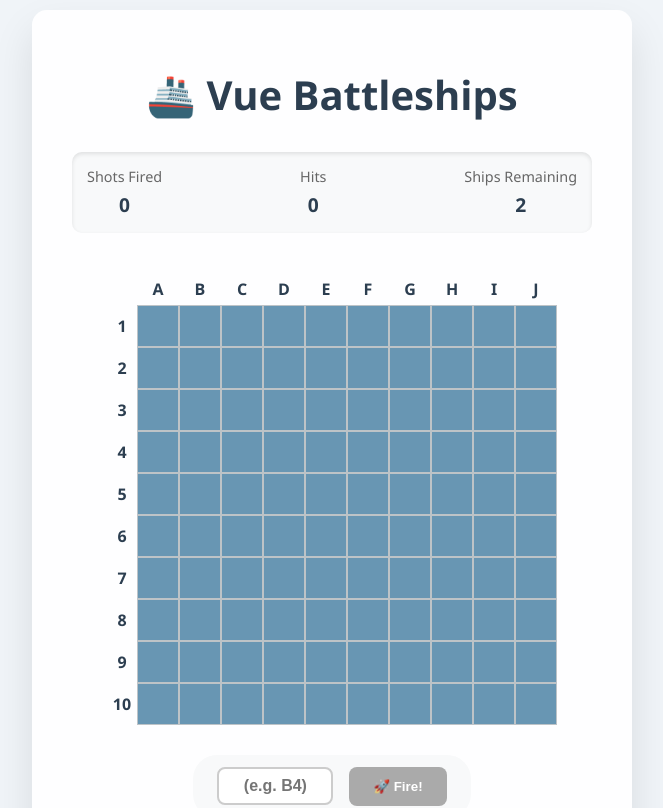
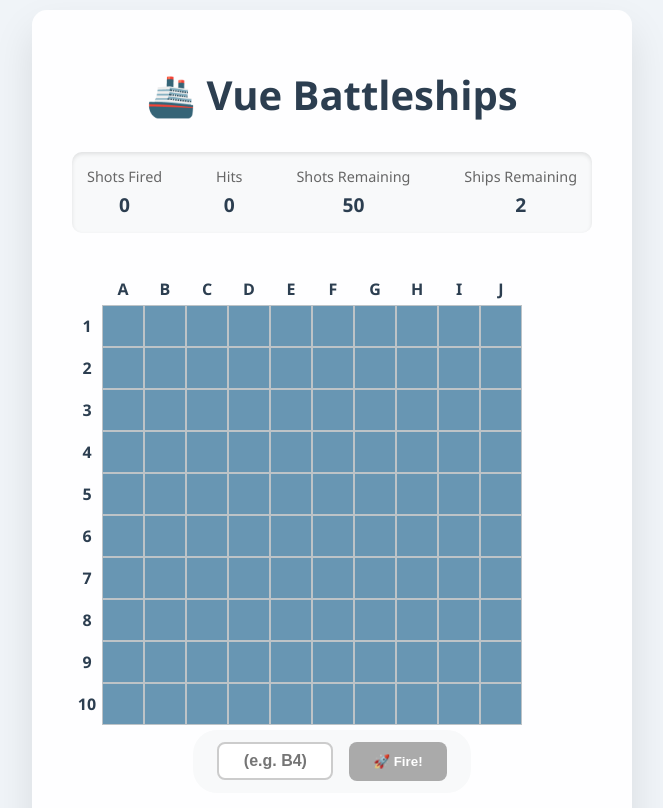
Before and after one commit to rndware/vue-battleships, a Vue app: page /game in a window 1280 px wide. Shown: the top 808 px of the page, without its empty margins (308-971 px from the left). Built offline with nearby package versions, Linux system fonts and the light colour scheme.

Commit message:
feat: lose condition WIP

```diff
--- a/src/assets/css/base.css
+++ b/src/assets/css/base.css
@@ -30,11 +30,12 @@
   --green-filled: #2ecc71;
 
   --black: #000;
+  --black-light: #222;
 
   --gray: #ccc;
   --gray-mid: #aeaeae;
   --gray-dark: #666;
-  --gray-lighter: #ecf0f1;
+  --gray-light: #ecf0f1;
   --gray-disabled: #aaa;
 
   --white: #fff;
--- a/src/components/atoms/GameMessage.vue
+++ b/src/components/atoms/GameMessage.vue
@@ -49,6 +49,13 @@ defineProps<{
   animation: winPulse 1s ease-out infinite;
 }
 
+.game-message--lose {
+  background: linear-gradient(45deg, var(--black), var(--black-light));
+  color: var(--white);
+  font-size: 1.5rem;
+  animation: winPulse 1s ease-out infinite;
+}
+
 @keyframes winPulse {
   0%,
   100% {
--- a/src/components/molecules/GridCell.vue
+++ b/src/components/molecules/GridCell.vue
@@ -1,5 +1,9 @@
 <template>
-  <div class="grid-cell" :class="statusClass" @click="$emit('click')">
+  <div
+    class="grid-cell"
+    :class="[statusClass, { disabled: props.disabled }]"
+    @click="$emit('click')"
+  >
     <slot />
   </div>
 </template>
@@ -8,7 +12,7 @@
 import { computed } from 'vue'
 import type { MessageType } from '@/types'
 
-const props = defineProps<{ status?: MessageType }>()
+const props = defineProps<{ status?: MessageType; disabled: boolean }>()
 
 const statusClass = computed(() => {
   return props.status ? `grid-cell--${props.status}` : ''
@@ -32,7 +36,7 @@ const statusClass = computed(() => {
   overflow: hidden;
 }
 
-.grid-cell:hover:not(.grid-cell--hit):not(.grid-cell--miss):not(.grid-cell--sunk) {
+.grid-cell:hover:not(.grid-cell--hit):not(.grid-cell--miss):not(.grid-cell--sunk):not(.disabled) {
   background: var(--blue-light);
   background: var(--blue-light);
   box-shadow: 0 4px 8px rgba(0, 0, 0, 0.2);
--- a/src/components/organisms/GameBoard.vue
+++ b/src/components/organisms/GameBoard.vue
@@ -1,5 +1,5 @@
 <template>
-  <div class="game-board">
+  <div class="game-board" :class="{ 'game-board--disabled': !enabled }">
     <!-- Column headers -->
     <div class="game-board__header">
       <div class="game-board__corner"></div>
@@ -20,6 +20,7 @@
           v-for="(cell, colIndex) in row"
           :key="colIndex"
           :status="getStatus(cell)"
+          :disabled="disabled"
           @click="$emit('fire', { row: rowIndex, col: colIndex })"
         >
           {{ getContent(cell) }}
@@ -36,7 +37,7 @@ import config from '@/config/app.json'
 
 const cellEmoji = config.data.cellEmoji
 
-defineProps<{ grid: GridCellData[][] }>()
+defineProps<{ grid: GridCellData[][]; disabled: boolean }>()
 defineEmits(['fire'])
 
 const getStatus = (cell: GridCellData) => {
--- a/src/components/organisms/GameInfo.vue
+++ b/src/components/organisms/GameInfo.vue
@@ -2,6 +2,7 @@
   <section class="game-info">
     <InfoItem label="Shots Fired" :value="shotsFired" />
     <InfoItem label="Hits" :value="hits" />
+    <InfoItem label="Shots Remaining" :value="shotsRemaining" />
     <InfoItem label="Ships Remaining" :value="shipsRemaining" />
   </section>
 </template>
@@ -12,6 +13,7 @@ import InfoItem from '@/components/molecules/InfoItem.vue'
 defineProps<{
   shotsFired: number
   hits: number
+  shotsRemaining: number
   shipsRemaining: number
 }>()
 </script>
--- a/src/components/organisms/ShipsStatus.vue
+++ b/src/components/organisms/ShipsStatus.vue
@@ -43,7 +43,7 @@ defineProps<{
   justify-content: space-between;
   align-items: center;
   padding: 0.25rem 0;
-  border-bottom: 1px solid var(--gray-lighter);
+  border-bottom: 1px solid var(--gray-light);
 }
 
 .fleet-status__ship:last-child {
--- a/src/components/templates/GameLayout.vue
+++ b/src/components/templates/GameLayout.vue
@@ -7,11 +7,16 @@
     <GameInfo
       :shots-fired="info.shotsFired"
       :hits="info.hits"
+      :shots-remaining="info.shotsRemaining"
       :ships-remaining="info.shipsRemaining"
     />
 
-    <div class="game__board-container">
-      <GameBoard :grid="grid" @fire="$emit('fire', $event)" />
+    <div class="game__grid-container">
+      <GameBoard
+        :grid="grid"
+        :disabled="gameStatus !== 'in-progress'"
+        @fire="$emit('fire', $event)"
+      />
     </div>
 
     <InputSection
@@ -23,7 +28,7 @@
 
     <div class="game__message-container">
       <GameMessage v-if="message" :text="message.text" :type="message.type" />
-      <ButtonNew v-if="gameWon" @click="$emit('new-game')" />
+      <ButtonNew v-if="gameStatus === 'win' || gameStatus === 'lose'" @click="$emit('new-game')" />
     </div>
     <ShipsStatus :ships="ships" />
   </div>
@@ -33,13 +38,12 @@
 import { computed } from 'vue'
 import { ref } from 'vue'
 
-import type { MessageType, Coordinate, GridCellData, Ship, GameInfoData } from '@/types'
+import type { MessageType, Coordinate, GridCellData, Ship, GameInfoData, GameStatus } from '@/types'
 import { isValidInput } from '@/helpers/validations'
 import GameInfo from '@/components/organisms/GameInfo.vue'
 import GameBoard from '@/components/organisms/GameBoard.vue'
 import InputSection from '@/components/organisms/InputSection.vue'
 import ShipsStatus from '@/components/organisms/ShipsStatus.vue'
-
 import ButtonNew from '@/components/atoms/ButtonNew.vue'
 import GameMessage from '@/components/atoms/GameMessage.vue'
 
@@ -49,7 +53,7 @@ const props = defineProps<{
   input: { placeholder?: string }
   message?: { type: MessageType; text: string }
   ships: Ship[]
-  gameWon: boolean
+  gameStatus: GameStatus
 }>()
 
 defineEmits<{
@@ -58,7 +62,9 @@ defineEmits<{
   (e: 'new-game'): void
 }>()
 
-const disabled = computed(() => !isValidInput(inputValue.value, props.grid) || props.gameWon)
+const disabled = computed(
+  () => !isValidInput(inputValue.value, props.grid) || props.gameStatus !== 'in-progress',
+)
 const inputValue = ref('')
 </script>
 
--- a/src/composables/useBattleshipsGame.ts
+++ b/src/composables/useBattleshipsGame.ts
@@ -1,6 +1,6 @@
 import { ref, computed } from 'vue'
 import { parseCoordinate, canPlaceShip } from '@/helpers/grid'
-import type { GridCellData, Ship, Coordinate, MessageType } from '@/types'
+import type { GridCellData, Ship, Coordinate, MessageType, GameStatus } from '@/types'
 import { useSounds } from './useSounds'
 import config from '@/config/app.json'
 
@@ -13,7 +13,9 @@ export function useBattleshipsGame() {
   const messageType = ref<MessageType>('')
   const sounds = useSounds()
 
-  const gameWon = computed(() => ships.value.every((ship) => ship.hits >= ship.size))
+  const gameStatus = ref<GameStatus>('in-progress')
+
+  const shotsRemaining = computed(() => config.data.maxShots - shotsFired.value)
   const shipsRemaining = computed(() => ships.value.filter((ship) => ship.hits < ship.size).length)
 
   const initializeGrid = () => {
@@ -70,7 +72,7 @@ export function useBattleshipsGame() {
 
   const fireAt = (coords: Coordinate) => {
     const cell = grid.value[coords.row][coords.col]
-    if (cell.hit || cell.miss || gameWon.value) return
+    if (cell.hit || cell.miss || gameStatus.value !== 'in-progress') return
 
     shotsFired.value++
 
@@ -87,11 +89,12 @@ export function useBattleshipsGame() {
         message.value = `🎯 Direct Hit! You sunk the ${currentShip.name}!`
         messageType.value = 'sunk'
 
-        if (gameWon.value) {
-          setTimeout(() => {
-            message.value = `🏆 Victory! You destroyed all ships in ${shotsFired.value} shots!`
-            messageType.value = 'win'
-          }, 500)
+        const allSunk = ships.value.every((s) => s.hits >= s.size)
+        if (allSunk) {
+          message.value = `🏆 Victory! You destroyed all ships in ${shotsFired.value} shots!`
+          messageType.value = 'win'
+          gameStatus.value = 'win'
+          return
         }
       } else {
         sounds.play('hit')
@@ -103,6 +106,12 @@ export function useBattleshipsGame() {
       message.value = `${config.data.cellEmoji.miss} Miss!`
       messageType.value = 'miss'
     }
+
+    if (shotsRemaining.value <= 0) {
+      message.value = `💥 Defeat! You ran out of shots after ${shotsFired.value} attempts.`
+      messageType.value = 'lose'
+      gameStatus.value = 'lose'
+    }
   }
 
   const fireAtCoordinate = (coordInput: string) => {
@@ -111,6 +120,7 @@ export function useBattleshipsGame() {
   }
 
   const resetGame = () => {
+    gameStatus.value = 'in-progress'
     shotsFired.value = 0
     hits.value = 0
     message.value = ''
@@ -130,7 +140,8 @@ export function useBattleshipsGame() {
     message,
     messageType,
     shipsRemaining,
-    gameWon,
+    shotsRemaining,
+    gameStatus,
     fireAt,
     fireAtCoordinate,
     resetGame,
--- a/src/config/app.json
+++ b/src/config/app.json
@@ -4,6 +4,7 @@
   "author": "Adam Smith",
   "description": "A simple battleships game built with Vue.js",
   "data": {
+    "maxShots": 50,
     "grid": {
       "rows": 10,
       "cols": 10
--- a/src/types/index.ts
+++ b/src/types/index.ts
@@ -21,6 +21,9 @@ export interface GameInfoData {
   shotsFired: number
   hits: number
   shipsRemaining: number
+  shotsRemaining: number
 }
 
-export type MessageType = '' | 'hit' | 'miss' | 'sunk' | 'win'
+export type GameStatus = 'win' | 'lose' | 'in-progress'
+
+export type MessageType = '' | 'hit' | 'miss' | 'sunk' | 'win' | 'lose'
--- a/src/views/GameView.vue
+++ b/src/views/GameView.vue
@@ -1,11 +1,11 @@
 <template>
   <GameLayout
-    :info="{ shotsFired, hits, shipsRemaining }"
+    :info="{ shotsFired, hits, shipsRemaining, shotsRemaining }"
     :grid="grid"
     :input="{ placeholder: '(e.g. B4)' }"
     :message="{ type: messageType, text: message }"
     :ships="ships"
-    :game-won="gameWon"
+    :game-status="gameStatus"
     @fire="fireAt"
     @submit="fireAtCoordinate"
     @new-game="resetGame"
@@ -25,8 +25,9 @@ const {
   hits,
   message,
   messageType,
-  gameWon,
+  gameStatus,
   shipsRemaining,
+  shotsRemaining,
   fireAt,
   fireAtCoordinate,
   resetGame,
```
